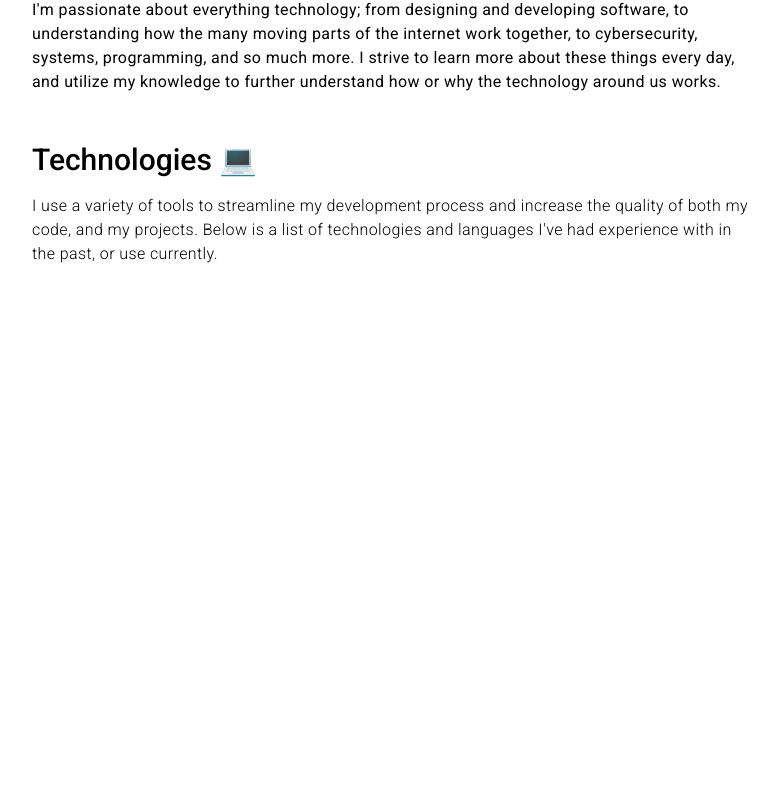
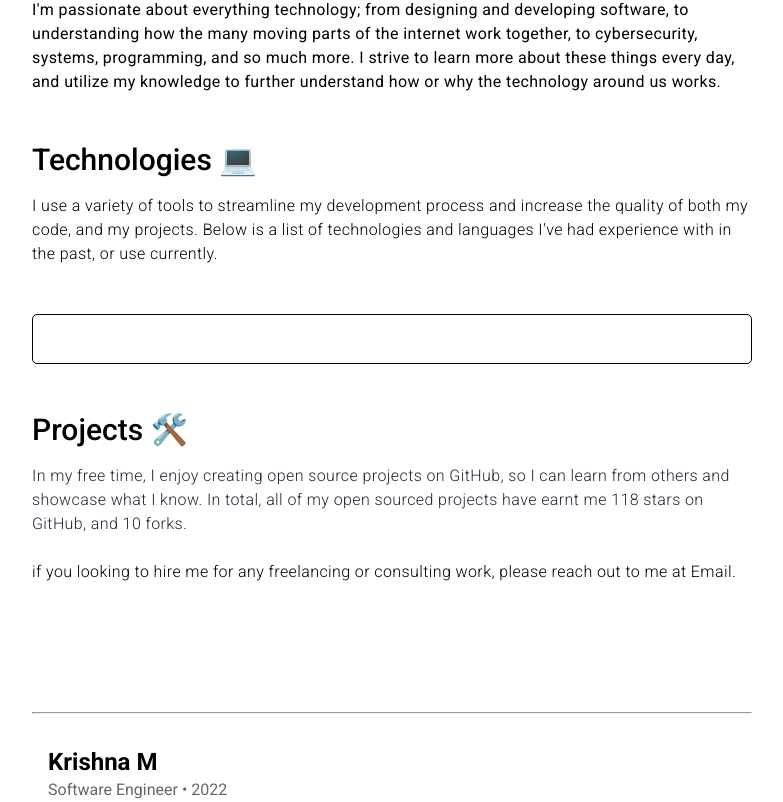
Before and after one commit to krish-1010/website, a React (Create React App) app: page / in a window 1280 px wide. Shown: the part 454-1256 px from the top of the page, without its empty margins (248-1031 px from the left). Before the commit the page ends 824 px from the top, so only its background shows below. Built offline with nearby package versions, Linux system fonts and the light colour scheme.

Commit message:
fixed padding

```diff
--- a/package.json
+++ b/package.json
@@ -2,13 +2,14 @@
   "name": "portfolio",
   "version": "0.1.0",
   "private": true,
-  "homepage":"https://krish-1010.github.io/portfolio",
+  "homepage": "https://krish-1010.github.io/portfolio",
   "dependencies": {
     "@testing-library/jest-dom": "^5.16.4",
     "@testing-library/react": "^13.3.0",
     "@testing-library/user-event": "^13.5.0",
     "react": "^18.2.0",
     "react-dom": "^18.2.0",
+    "react-router-dom": "^6.3.0",
     "react-scripts": "^5.0.1",
     "web-vitals": "^2.1.4"
   },
--- a/src/App.css
+++ b/src/App.css
@@ -241,3 +241,66 @@ body {
   letter-spacing: 0.4px;
   font-weight: 300;
 }
+
+.h24 {
+  font-size: 30px;
+  line-height: 36px;
+  font-weight: 500;
+  margin-bottom: 16px;
+  /* margin-top: 50px; */
+}
+
+.p4 {
+  font-size: 16px;
+  letter-spacing: 0.4px;
+  font-weight: 300;
+  color: rgb(31,41,55);
+  padding-bottom: 24px;
+}
+
+.p5 {
+  font-size: 16px;
+  letter-spacing: 0.4px;
+  font-weight: 300;
+  padding-bottom: 128px;
+}
+
+.footerh1 {
+  font-size: 24px;
+  line-height: 24px;
+  font-weight: 600;
+  padding-top: 36px;
+  padding-left: 16px;
+}
+
+.footerh2 {
+  font-size: 16px;
+  line-height: 24px;
+  font-weight: 400;
+  padding-left: 16px;
+  padding-top: 4px;
+  color: rgba(0, 0, 0, 0.6);
+}
+
+.footer {
+  margin-bottom: 112px;
+}
+
+.bluetext {
+  font-size: 16px;
+  letter-spacing: 0.4px;
+  font-weight: 600;
+  text-decoration: none;
+  color: #3b82f6;
+}
+
+/* c cpp python java html css javascript react git vscode */
+
+.tools {
+  border: 1px solid black;
+  border-radius: 5px;
+  width: 100%;
+  height: 50px;
+  margin-top: 48px;
+  margin-bottom: 48px;
+}
--- a/src/components/Container.js
+++ b/src/components/Container.js
@@ -1,4 +1,5 @@
 import Tools from "./Tools";
+import Footer from "./Footer";
 
 export default function Container() {
   return (
@@ -34,6 +35,23 @@ export default function Container() {
         of technologies and languages I've had experience with in the past, or
         use currently.
       </p>
+
+      <Tools></Tools>
+
+      <h2 className="h24">Projects 🛠️</h2>
+
+      <p className="p4">
+        In my free time, I enjoy creating open source projects on GitHub, so I
+        can learn from others and showcase what I know. In total, all of my open
+        sourced projects have earnt me 118 stars on GitHub, and 10 forks.
+      </p>
+
+      <p className="p5">
+        if you looking to hire me for any freelancing or consulting work, please
+        reach out to me at Email.
+      </p>
+      <hr></hr>
+      <Footer></Footer>
     </div>
   );
 }
--- /dev/null
+++ b/src/components/Footer.js
@@ -0,0 +1,8 @@
+export default function Navbar() {
+    return(
+        <div className="footer">
+            <h1 className="footerh1">Krishna M</h1>
+            <h2 className="footerh2">Software Engineer • <span>2022</span> </h2>
+        </div>
+    );
+}
--- a/src/components/Tools.js
+++ b/src/components/Tools.js
@@ -1,6 +1,6 @@
 export default function Tools() {
     return(
-        <div>
+        <div className="tools">
         </div>
     );
 }
```
Also changed, not shown: src/components/Navbar - Copy (3).js (deleted, +0 -9 lines), 1 other file (tests, documents, lock files or other folders).
